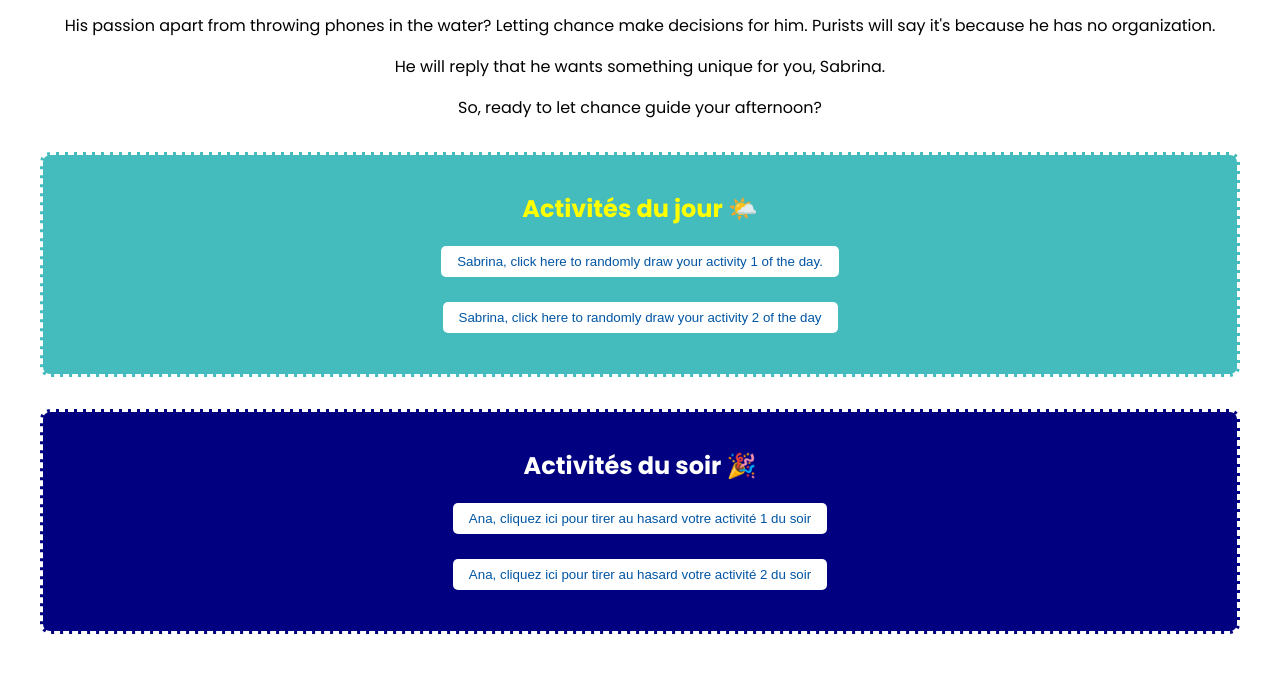
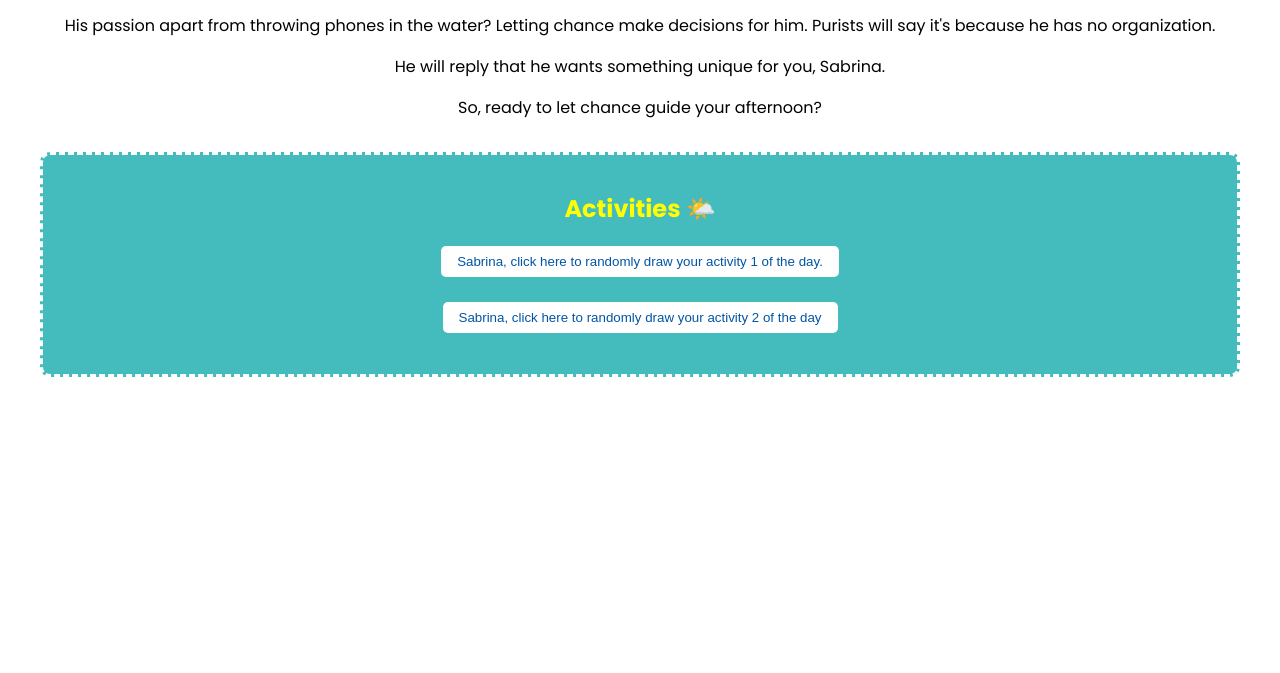
Before and after one commit to hilairebesse/favorite_neighbor, a plain HTML site: page index.html in a window 1280 px wide. Shown: the part 119-792 px from the top of the page. Drawn offline with Linux system fonts and the light colour scheme.

Commit message:
Update index.html

```diff
--- a/index.html
+++ b/index.html
@@ -20,19 +20,11 @@
 
     <main>
         <section class="category" id="jour">
-            <h2 style="color:yellow">Activités du jour 🌤️</h2>
+            <h2 style="color:yellow">Activities 🌤️</h2>
             <button onclick="chooseActivity('jour')">Sabrina, click here to randomly draw your activity 1 of the day.</button>
             <p id="activityJour"></p>
             <button onclick="chooseActivity('jour2')">Sabrina, click here to randomly draw your activity 2 of the day</button>
             <p id="activityJour2"></p>
-        </section>
-
-        <section class="category" id="soir">
-            <h2 style="color:#fff">Activités du soir 🎉</h2>
-            <button onclick="chooseActivity('soir')">Ana, cliquez ici pour tirer au hasard votre activité 1 du soir</button>
-            <p id="activitySoir"></p>
-            <button onclick="chooseActivity('soir2')">Ana, cliquez ici pour tirer au hasard votre activité 2 du soir</button>
-            <p id="activitySoir2"></p>
         </section>
 
     </main>
```
